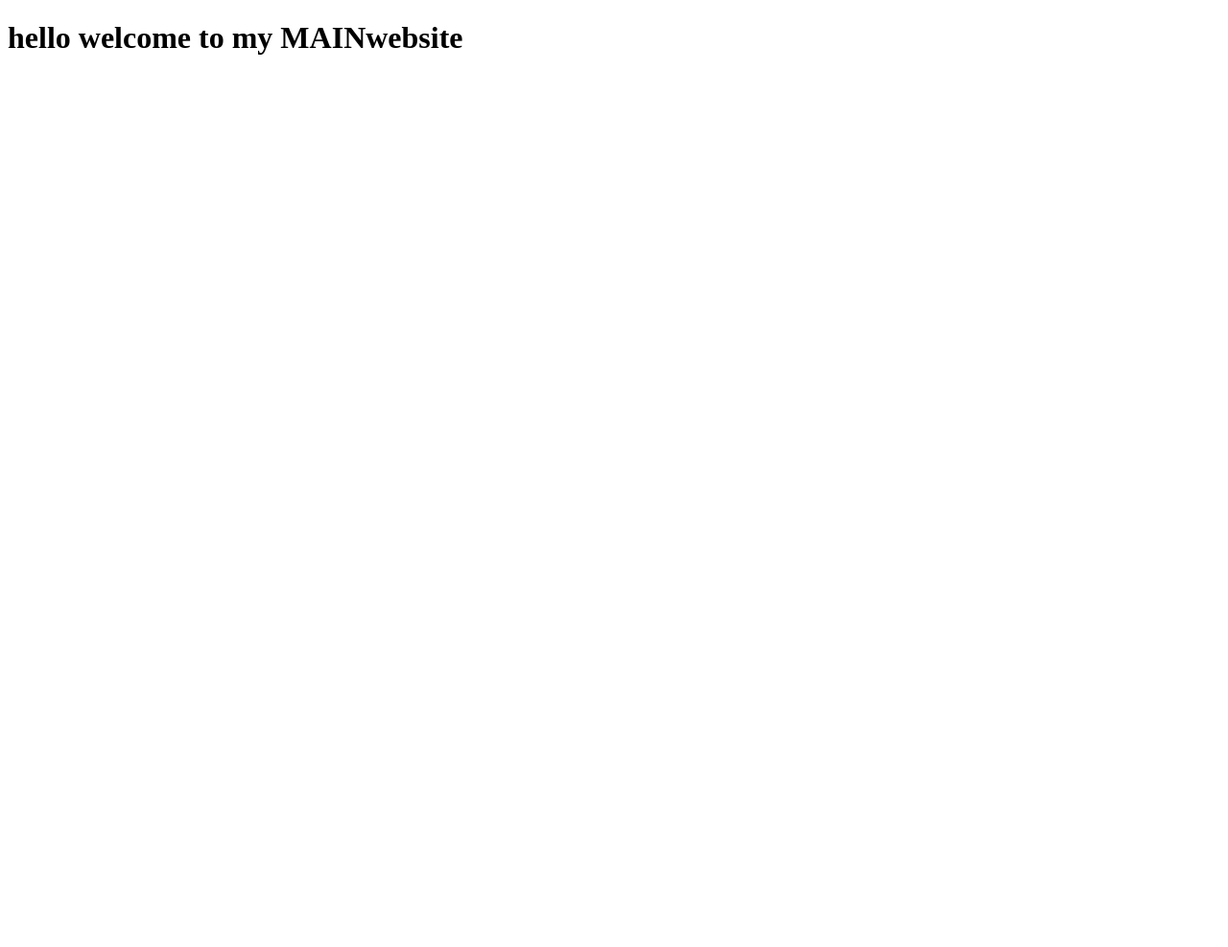
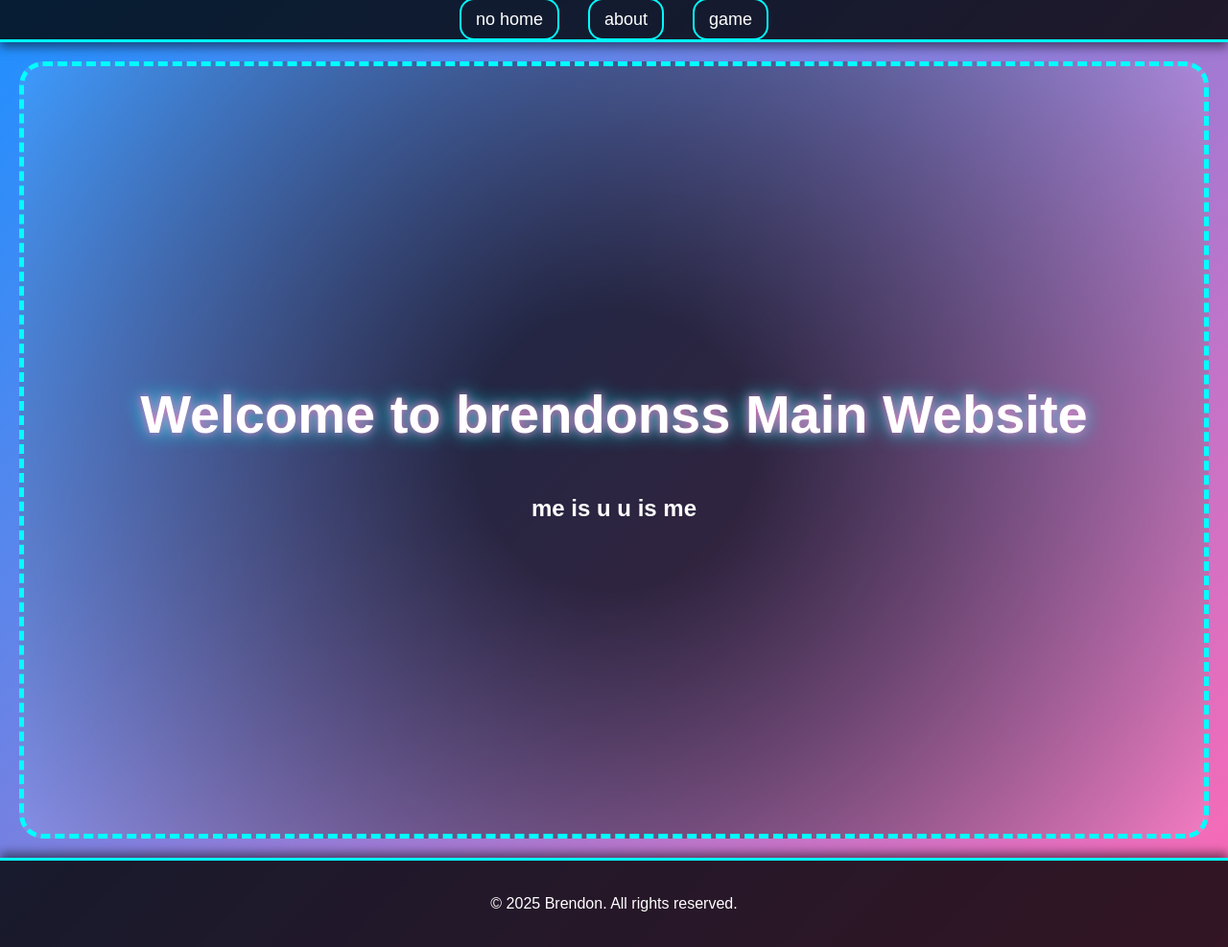
Before and after one commit to p00p4nts/main, a plain HTML site: page index.html in a window 1280 px wide. Shown: the whole page at 96% size. Before the commit the page ends 800 px from the top, so only its background shows below. Drawn offline with Linux system fonts and the light colour scheme.

Commit message:
Update index.html

```diff
--- a/index.html
+++ b/index.html
@@ -1,10 +1,148 @@
 <!DOCTYPE html>
 <html lang="en">
-    <head>
-        <title>Hello world i am brendon i am a baby and a chicken</title>
-    </head>
-    <body>
-        <h1>hello welcome to my <strong>MAIN</strong>website</h1>
+<head>
+    <meta charset="UTF-8">
+    <meta name="viewport" content="width=device-width, initial-scale=1.0">
+    <title>Hello World | Brendon</title>
+    <link rel="stylesheet" href="styles.css">
+    <style>
+        body {
+            margin: 0;
+            font-family: 'Orbitron', sans-serif;
+            background: linear-gradient(135deg, #1e90ff, #ff69b4);
+            color: white;
+            overflow-x: hidden;
+        }
 
-    </body>
+        header {
+            background: rgba(0, 0, 0, 0.8);
+            padding: 10px 20px;
+            position: sticky;
+            top: 0;
+            z-index: 1000;
+            border-bottom: 3px solid #00ffff;
+            box-shadow: 0 5px 10px rgba(0, 0, 0, 0.5);
+        }
+
+        .menu {
+            list-style: none;
+            display: flex;
+            justify-content: center;
+            padding: 0;
+            margin: 0;
+        }
+
+        .menu li {
+            margin: 0 15px;
+        }
+
+        .menu a {
+            text-decoration: none;
+            color: white;
+            font-size: 18px;
+            padding: 10px 15px;
+            border-radius: 15px;
+            border: 2px solid #00ffff;
+            transition: all 0.3s ease-in-out;
+            background: transparent;
+        }
+
+        .menu a:hover {
+            background: #00ffff;
+            color: black;
+            transform: scale(1.2) rotate(2deg);
+            box-shadow: 0 0 10px #00ffff, 0 0 20px #ff69b4;
+        }
+
+        .hero {
+            display: flex;
+            flex-direction: column;
+            align-items: center;
+            justify-content: center;
+            height: 100vh;
+            text-align: center;
+            background: radial-gradient(circle, rgba(0,0,0,0.7) 20%, rgba(255,255,255,0.1) 100%);
+            border: 5px dashed #00ffff;
+            border-radius: 25px;
+            margin: 20px;
+        }
+
+        .hero h1 {
+            font-size: 3.5em;
+            margin: 0.5em 0;
+            text-shadow: 0 0 10px #ff69b4, 0 0 20px #00ffff;
+        }
+
+        .hero p {
+            font-size: 1.5em;
+        }
+
+        footer {
+            text-align: center;
+            padding: 20px;
+            background: rgba(0, 0, 0, 0.8);
+            border-top: 3px solid #00ffff;
+            box-shadow: 0 -5px 10px rgba(0, 0, 0, 0.5);
+        }
+
+        .reveal-message {
+            display: none;
+            font-size: 1.5em;
+            color: #00ffff;
+            margin-top: 20px;
+            animation: fadeIn 0.5s ease-in-out;
+        }
+
+        @keyframes fadeIn {
+            from { opacity: 0; }
+            to { opacity: 1; }
+        }
+
+        .hero:hover .reveal-message {
+            display: block;
+        }
+
+        @media (max-width: 768px) {
+            .menu a {
+                font-size: 16px;
+                padding: 8px 10px;
+            }
+
+            .hero h1 {
+                font-size: 2.5em;
+            }
+
+            .hero p {
+                font-size: 1.2em;
+            }
+        }
+    </style>
+</head>
+<body>
+    <header>
+        <nav>
+            <ul class="menu">
+                <li><a href="#home">no home</a></li>
+                <li><a href="#about">about</a></li>
+                <li><a href="https://p00p4nts.github.io" target="_blank">game</a></li>
+            </ul>
+        </nav>
+    </header>
+
+    <main>
+        <section id="home" class="hero">
+            <h1>Welcome to brendonss <strong>Main</strong> Website</h1>
+            <p><strong>me is u u is me</strong></p>
+            <div class="reveal-message">Happy u</div>
+        </section>
+    </main>
+
+    <footer>
+        <p>&copy; 2025 Brendon. All rights reserved.</p>
+    </footer>
+
+    <script>
+        // Additional interactivity if needed
+    </script>
+</body>
 </html>
```
